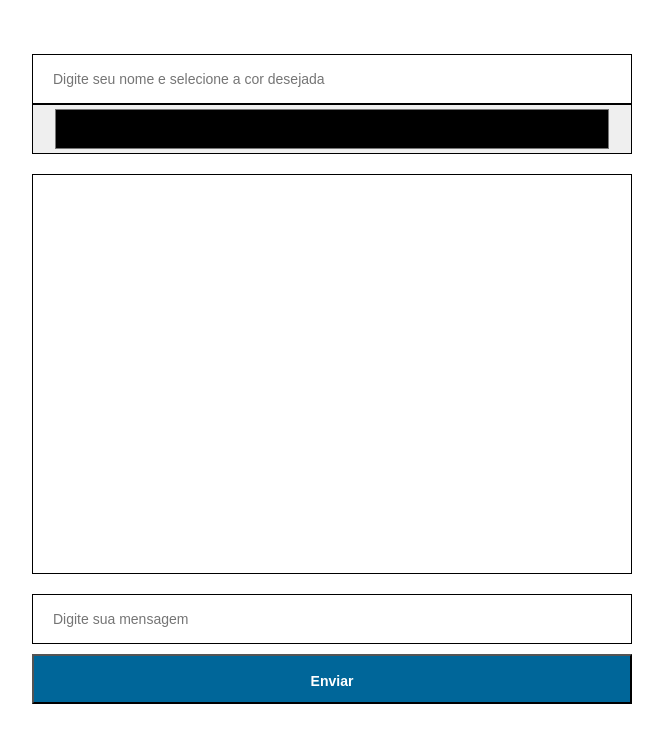
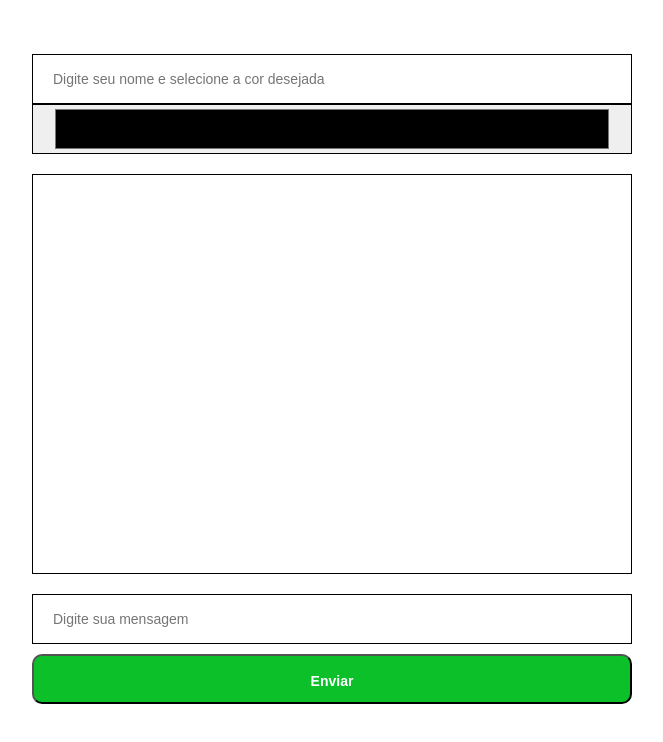
Before and after one commit to bruno4k/chat, a website: page public/index.html in a window 1280 px wide. Shown: the part 82-824 px from the top of the page, without its empty margins (308-971 px from the left). Drawn offline with nearby package versions, Linux system fonts and the light colour scheme; no server answers.

Commit message:
Update style.css

```diff
--- a/public/style.css
+++ b/public/style.css
@@ -18,7 +18,7 @@ html, body {
 
   input {
     width: 600px;
-    border: 1px solid black;
+    border: 1px solid rgb(0, 0, 0);
     height: 50px;
     padding: 0 20px;
     font-size: 14px;
@@ -28,12 +28,13 @@ html, body {
     width: 600px;
     height: 50px;
     font-size: 14px;
-    background: #069;
+    background: rgb(11, 192, 41);
     text-align: center;
     line-height: 50px;
     font-weight: bold;
     color: #FFF;
     margin-top: 10px;
+    border-radius: 10px;
   }
 
   .messages {
```
